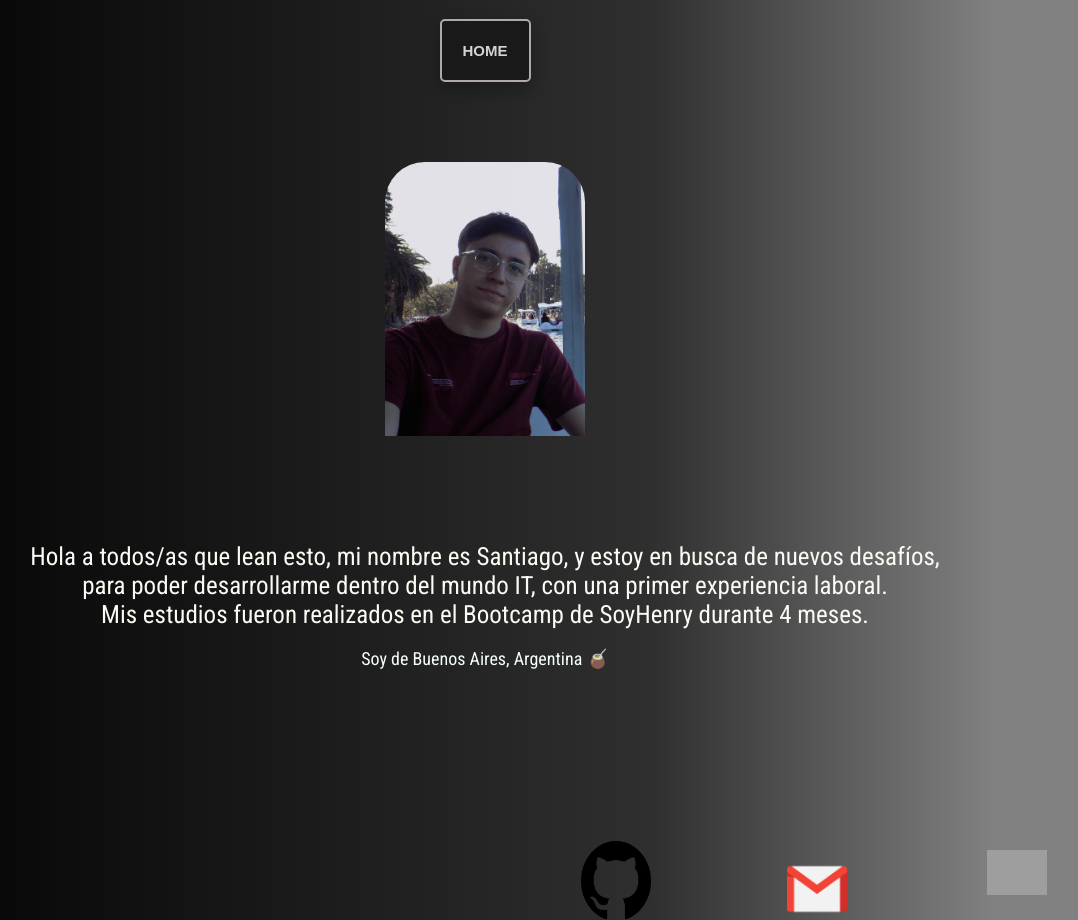
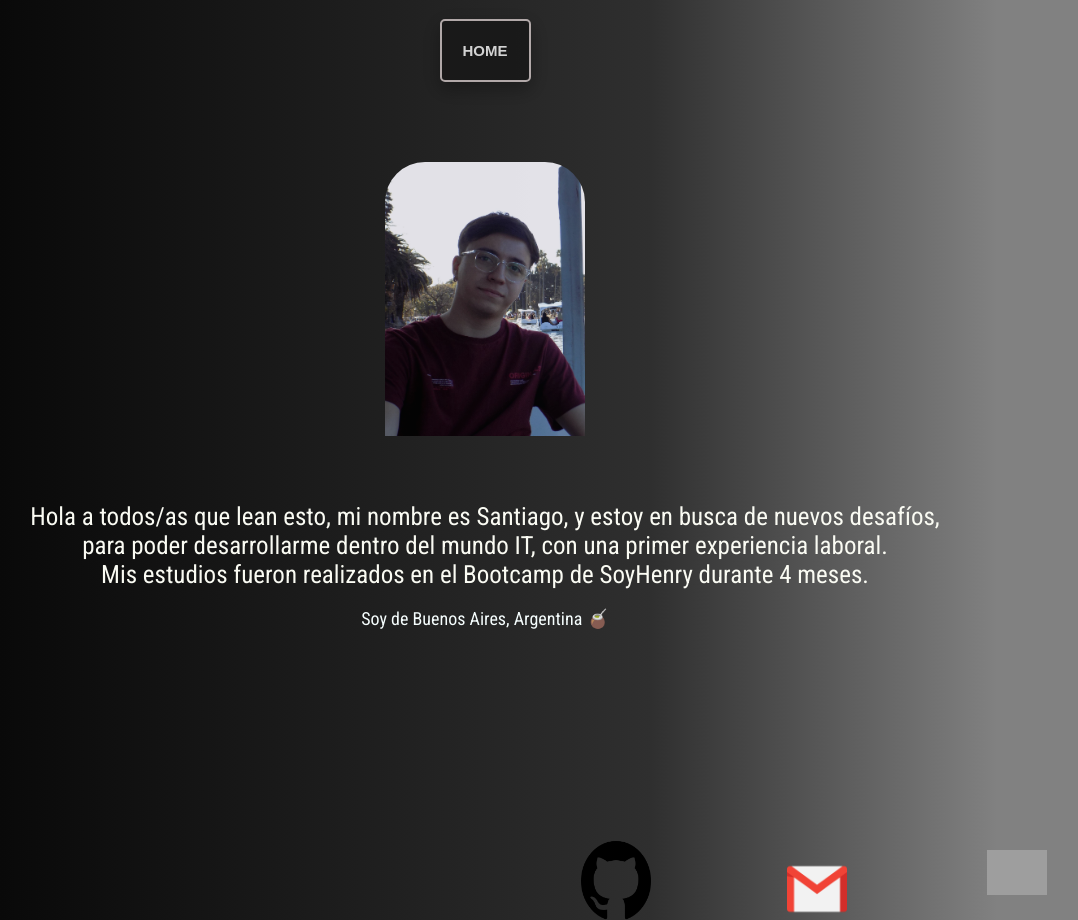
Before and after one commit to SaanCaba/portfolioSc, a React (Create React App) app: page /aboutme in a window 1280 px wide. Shown: the whole page, without its empty margins (155-1233 px from the left). Built offline with nearby package versions, Linux system fonts and the light colour scheme; grey boxes are pictures that could not be loaded.

Commit message:
commit changes

```diff
--- a/src/components/styles/Aboutme.css
+++ b/src/components/styles/Aboutme.css
@@ -101,5 +101,5 @@ width: 200px;
 border-radius: 40px;
 opacity: .9;
 margin-top: -230px;
-padding-bottom: 100px;
+padding-bottom: 60px;
 }
```
